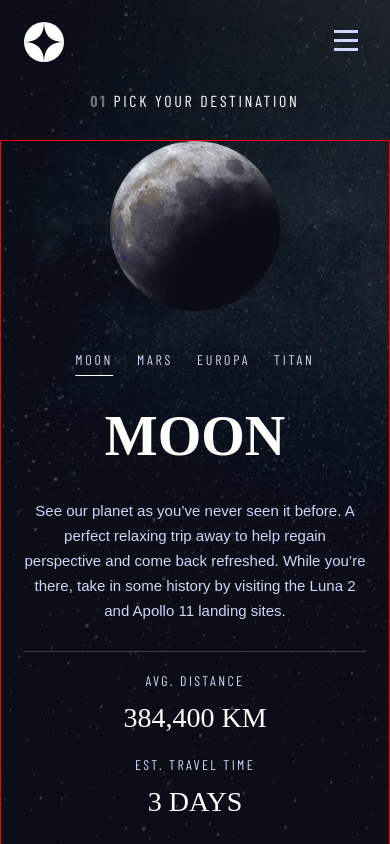
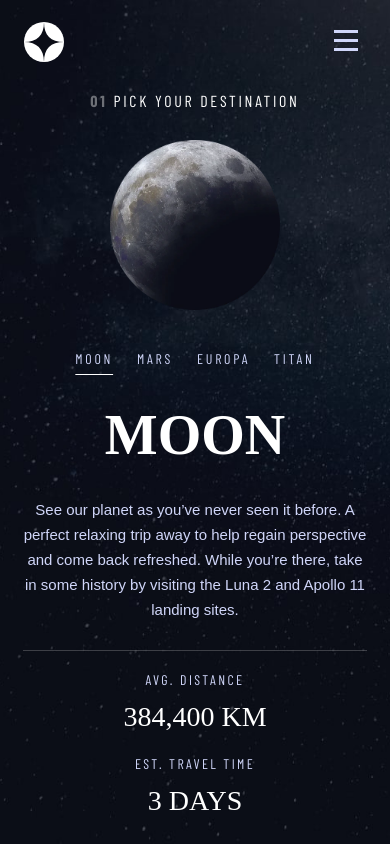
Before and after one commit to shay122990/space-tourism-website, a React (Vite) app: page /destination in a window 390 px wide. Built offline with nearby package versions, Linux system fonts and the light colour scheme; a web font is replaced by a local one.

Commit message:
home css

```diff
--- a/src/routes/destination/Destination.css
+++ b/src/routes/destination/Destination.css
@@ -25,7 +25,6 @@
   opacity: 0.4;
 }
 .planets-content {
-  border: solid red 1px;
   display: flex;
   flex-direction: row;
   align-items: center;
@@ -231,7 +230,6 @@
   .distance-travel-container{
     flex-direction: column;
     gap: 20px;
-    margin-bottom: 40px;
   }
 
 }
```
